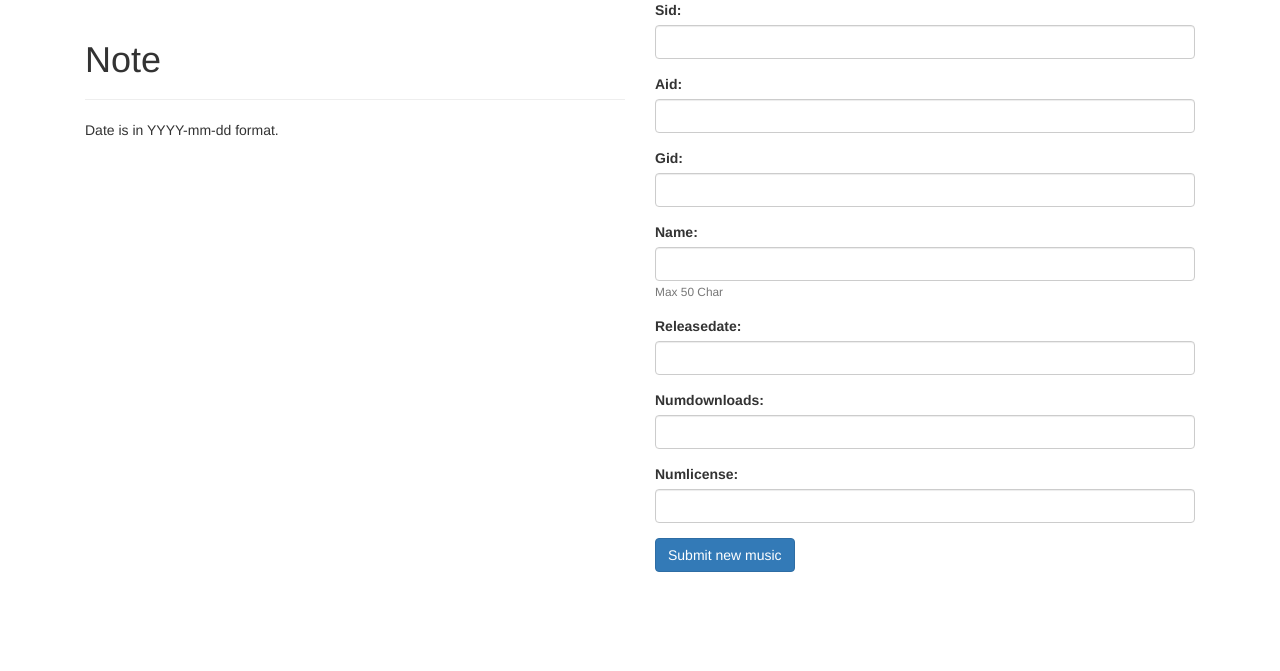
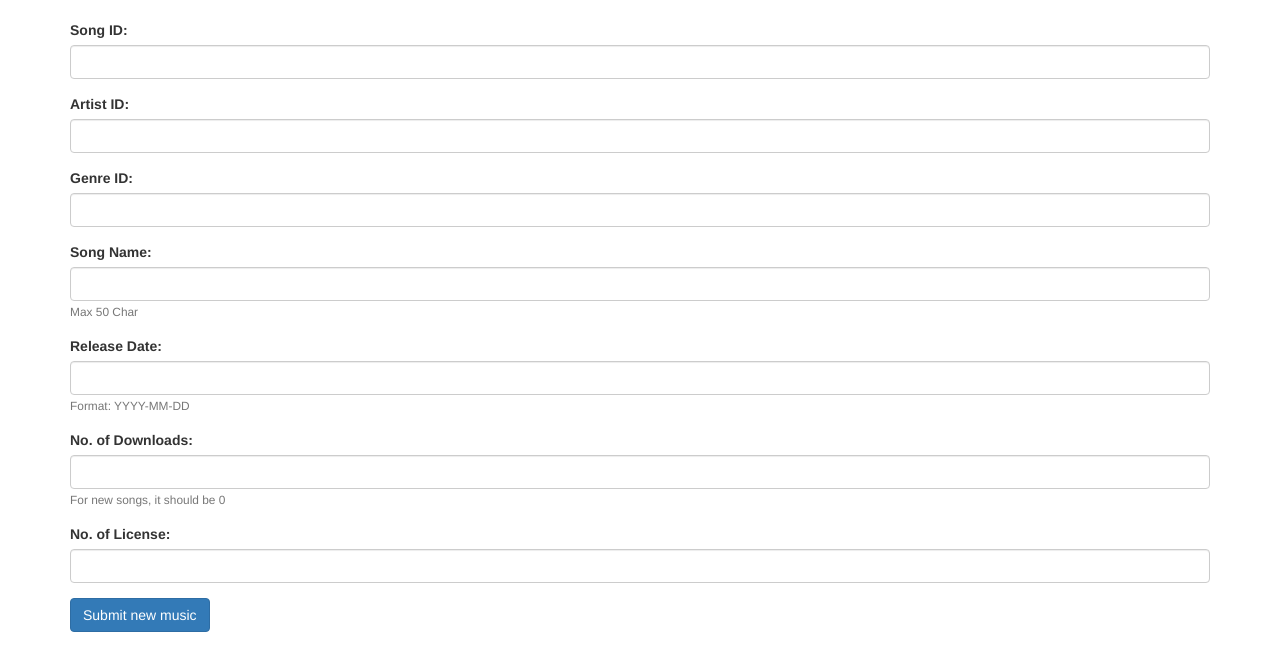
Before and after one commit to purplxholic/database_proj, a Django app: page /inventory/newMusic in a window 1280 px wide. Shown: the top 671 px of the page. Run offline with Django 3.2, Linux system fonts and the light colour scheme; some libraries are stand-ins or nearby versions.

Commit message:
beautfied

```diff
--- a/inventory_system/forms.py
+++ b/inventory_system/forms.py
@@ -1,10 +1,17 @@
 from django import forms
 
 class AddMusicForm(forms.Form):
-    sid = forms.CharField(required=True,max_length=10,min_length=10)
-    aid = forms.CharField(required=True,max_length=10,min_length=10)
-    gid = forms.CharField(required=True,max_length=10,min_length=10)
-    name = forms.CharField(required=True,max_length=50,min_length=0,help_text='Max 50 Char')
-    releaseDate = forms.CharField(required=True)
-    numDownloads = forms.CharField(required=True)
-    numLicense = forms.CharField(required=True)
+    sid = forms.CharField(required=True,max_length=10,min_length=10,
+                        label="Song ID")
+    aid = forms.CharField(required=True,max_length=10,min_length=10,label="Artist ID")
+    gid = forms.CharField(required=True,max_length=10,min_length=10,label="Genre ID")
+    name = forms.CharField(required=True,max_length=50,min_length=0,help_text='Max 50 Char',label="Song Name")
+    releaseDate = forms.CharField(required=True,label="Release Date",help_text='Format: YYYY-MM-DD')
+    numDownloads = forms.CharField(required=True,label="No. of Downloads",help_text='For new songs, it should be 0')
+    numLicense = forms.CharField(required=True,label="No. of License")
+
+class licenseForm(forms.Form):
+    sid = forms.CharField(required=True,max_length=10,min_length=10,
+                        label="Song ID")
+    amt = forms.CharField(required=True,
+                        label="New no. of licenses")
--- a/inventory_system/templates/inventory_system/add_music.html
+++ b/inventory_system/templates/inventory_system/inventory_form.html
@@ -1,22 +1,17 @@
 <!DOCTYPE HTML>
 {% load widget_tweaks %}
 <head>
-  <title> Inventory </title>
+  <title> {{ title }} </title>
   <link rel="stylesheet" href="https://maxcdn.bootstrapcdn.com/bootstrap/3.3.7/css/bootstrap.min.css">
 </head>
 
 <body>
   <div class="container">
-    <div class="col-sm-6">
-      <div class="page-header padding-left">
-        <h1>Note</h1>
-      </div>
 
-      <p>Date is in YYYY-mm-dd format.</p>
-    </div>
     <!-- form part -->
 
-    <div class="col-sm-6">
+
+      <br>
       <form role="form" action="" method = "post">
         {% csrf_token %}
         {% for hidden_field in form.hidden_fields %}
@@ -40,11 +35,18 @@
         <!-- {{ form.as_p }} -->
         <button type="submit" class="btn btn-primary">Submit new music</button>
       </form>
-      {% if status %}
-      <div class="alert alert-success">
-        {{ message }}
-      </div>
+      {% if needed %}
+        {% if status %}
+        <br>
+        <div class="alert alert-success">
+          {{ message }}
+        </div>
+        {% else %}
+        <div class="alert alert-danger">
+          {{ message }}
+        </div>
+        {% endif %}
       {% endif %}
     </div>
-  </div>
-</body>
+
+  </body>
--- a/inventory_system/urls.py
+++ b/inventory_system/urls.py
@@ -4,8 +4,9 @@ from . import views
 
 urlpatterns = [
     url(r'^$', views.index, name='index'),
-    url(r'^newMusic$',views.test,name="test"),
-    url(r'^moreLicense/(?P<sid>[0-9]{10})/(?P<more_amt>[0-9]+)$', views.moreLicense, name='moreLicense'),
+    url(r'^newMusic$',views.inventoryMusic,name="inventoryMusic"),
+    url(r'^addLicense$',views.addLicense,name="addLicense"),
+    url(r'^moreLicense/(?P<sid>[0-9]{10})/(?P<more_amt>[0-9]+)$', views.moreLicense, name='moreLicense')
     #sid,name,aid,gid,releaseDate,numDownloads,numLicense
     #this url is so bad and long w/ sos many regex that I think this needs to refine and multiple testss
     # url(r'^newMusic/(?P<sid>[0-9]{10})/(?P<name>[A-Za-z]+)/(?P<aid>[0-9]{10})/(?P<gid>[0-9]{10})/(?P<releaseDate>\d{4}[-/]\d{2}[-/]\d{2})/(?P<numDownloads>[0]{1})/(?P<numLicense>[0-9]+)$', views.newMusic, name='newMusic')
--- a/inventory_system/views.py
+++ b/inventory_system/views.py
@@ -7,12 +7,12 @@ from django.shortcuts import render
 from django.http import HttpResponse, HttpResponseRedirect
 from django.db import connection
 from django.urls import reverse
-from .forms import AddMusicForm
+from .forms import AddMusicForm,licenseForm
+
 def index(request):
-    # return HttpResponse("Inventory System is working! Instructions: key in using sid,,name,aid,gid,releaseDate,numDownloads,numLicense. Date in YYYY-mm-dd")
     return render(request,"inventory_system/index.html")
 
-def test(request):
+def inventoryMusic(request):
     form_class = AddMusicForm
 
     #do the stuff
@@ -24,13 +24,26 @@ def test(request):
             aid = request.POST.get('aid','')
             gid = request.POST.get('gid','')
             releaseDate = request.POST.get('releaseDate','')
-            numDownloads = request.POST.get('sid','')
+            numDownloads = request.POST.get('numDownloads','')
+            if numDownloads == "":
+                numDownloads = 0
             numLicense= request.POST.get('numLicense','')
-            status,message = newMusic2(sid,name,aid,gid,releaseDate,numDownloads,numLicense)
+            status,message = newMusic(sid,name,aid,gid,releaseDate,numDownloads,numLicense)
 
-            return render(request,"inventory_system/add_music.html",{'form':form_class,'status':status,'message':message})
+            return render(request,"inventory_system/inventory_form.html",{'form':form_class,'status':status,'message':message,'title':'Add new music'})
 
-    return render(request,"inventory_system/add_music.html",{'form':form_class})
+    return render(request,"inventory_system/inventory_form.html",{'form':form_class,'needed':False,'title':'Add new music'})
+
+def addLicense(request):
+    addLicense_form = licenseForm
+    #do the stuff
+    if request.method == 'POST':
+        form = addLicense_form(data=request.POST)
+        if form.is_valid():
+            sid = request.POST.get('sid','')
+            more_amt = request.POST.get('amt','')
+            return HttpResponseRedirect('./moreLicense/'+sid+"/" +more_amt)
+    return render(request,"inventory_system/inventory_form.html",{'form':addLicense_form,'needed':False,'title':'Add License'})
 
 def newMusic(sid,name,aid,gid,releaseDate,numDownloads,numLicense):
     message = ""
@@ -50,6 +63,7 @@ def newMusic(sid,name,aid,gid,releaseDate,numDownloads,numLicense):
     return good,message
 
 def moreLicense(request,sid,more_amt):
+    form_class = licenseForm
     message= ""
     error_message = ""
     good = True
@@ -65,5 +79,5 @@ def moreLicense(request,sid,more_amt):
         good = False
 
 
-    context={"message":message,"good":good}
-    return render(request,"inventory_system/index.html",context)
+    # context={"message":message,"good":good}
+    return render(request,"inventory_system/inventory_form.html",{'form':form_class,'status':good,'message':message,'title':'Add License'})
```
